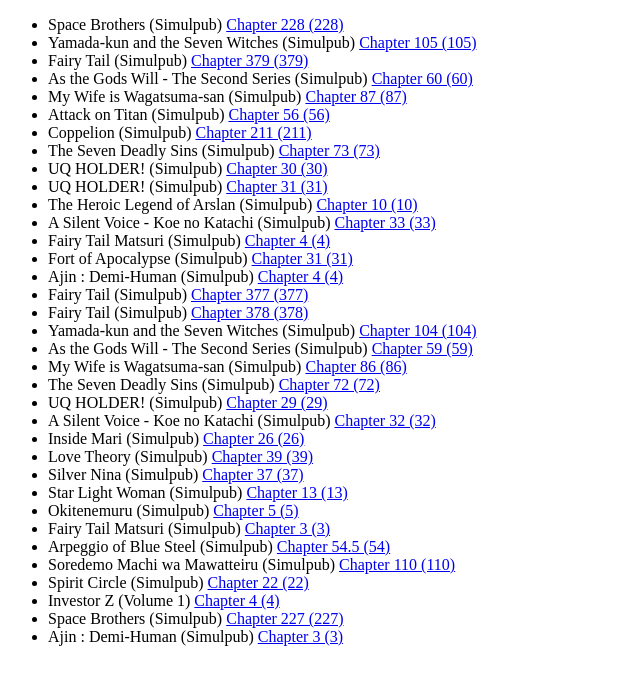
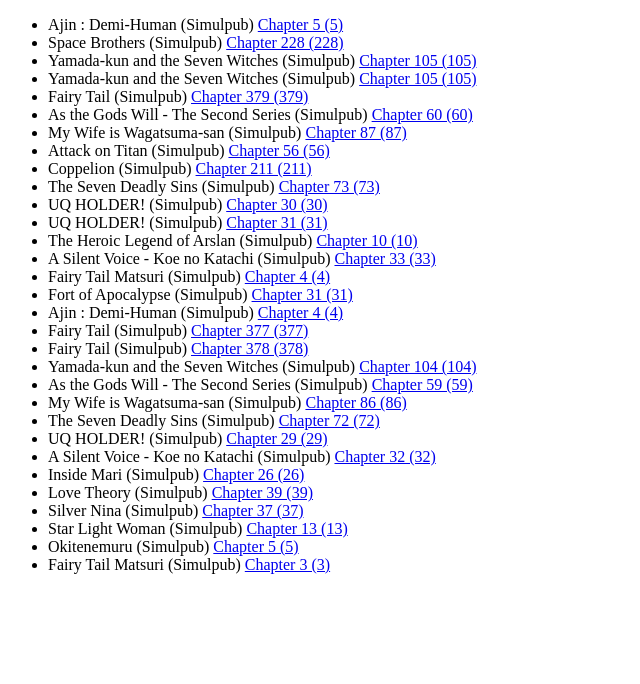
Before and after one commit to MoreDinosaurs/moredinosaurs.github.io, a plain HTML site: page crrecentchapters.html in a window 1280 px wide. Shown: the whole page, without its empty margins (0-640 px from the left). Drawn offline with Linux system fonts and the light colour scheme.

Commit message:
20140411

```diff
--- a/crrecentchapters.html
+++ b/crrecentchapters.html
@@ -6,7 +6,9 @@
 </HEAD>
 <BODY>
  <ul>
+<li>Ajin : Demi-Human (Simulpub) <a href="http://www.crunchyroll.com/comics_read/manga?volume_id=767&chapter_num=5.00">Chapter 5 (5)</a></li>
 <li>Space Brothers (Simulpub) <a href="http://www.crunchyroll.com/comics_read/manga?volume_id=213&chapter_num=228.00">Chapter 228 (228)</a></li>
+<li>Yamada-kun and the Seven Witches (Simulpub) <a href="http://www.crunchyroll.com/comics_read/manga?volume_id=219&chapter_num=105.00">Chapter 105 (105)</a></li>
 <li>Yamada-kun and the Seven Witches (Simulpub) <a href="http://www.crunchyroll.com/comics_read/manga?volume_id=219&chapter_num=105.00">Chapter 105 (105)</a></li>
 <li>Fairy Tail (Simulpub) <a href="http://www.crunchyroll.com/comics_read/manga?volume_id=217&chapter_num=379.00">Chapter 379 (379)</a></li>
 <li>As the Gods Will - The Second Series (Simulpub) <a href="http://www.crunchyroll.com/comics_read/manga?volume_id=229&chapter_num=60.00">Chapter 60 (60)</a></li>
@@ -35,12 +37,6 @@
 <li>Star Light Woman (Simulpub) <a href="http://www.crunchyroll.com/comics_read/manga?volume_id=633&chapter_num=13.00">Chapter 13 (13)</a></li>
 <li>Okitenemuru (Simulpub) <a href="http://www.crunchyroll.com/comics_read/manga?volume_id=635&chapter_num=5.00">Chapter 5 (5)</a></li>
 <li>Fairy Tail Matsuri (Simulpub) <a href="http://www.crunchyroll.com/comics_read/manga?volume_id=739&chapter_num=3.00">Chapter 3 (3)</a></li>
-<li>Arpeggio of Blue Steel (Simulpub) <a href="http://www.crunchyroll.com/comics_read/manga?volume_id=659&chapter_num=54.50">Chapter 54.5 (54)</a></li>
-<li>Soredemo Machi wa Mawatteiru (Simulpub) <a href="http://www.crunchyroll.com/comics_read/manga?volume_id=661&chapter_num=110.00">Chapter 110 (110)</a></li>
-<li>Spirit Circle (Simulpub) <a href="http://www.crunchyroll.com/comics_read/manga?volume_id=663&chapter_num=22.00">Chapter 22 (22)</a></li>
-<li>Investor Z (Volume 1) <a href="http://www.crunchyroll.com/comics_read/manga?volume_id=719&chapter_num=4.00">Chapter 4 (4)</a></li>
-<li>Space Brothers (Simulpub) <a href="http://www.crunchyroll.com/comics_read/manga?volume_id=213&chapter_num=227.00">Chapter 227 (227)</a></li>
-<li>Ajin : Demi-Human (Simulpub) <a href="http://www.crunchyroll.com/comics_read/manga?volume_id=767&chapter_num=3.00">Chapter 3 (3)</a></li>
 </ul>
 </BODY>
  </HTML>
```
Also changed, not shown: atom.xml (+1 -1 lines), crchaptersinreversereleaseorder.html (+1 -0 lines), crchaptersintitleorder.html (+1 -0 lines), rss.xml (+1 -1 lines).
